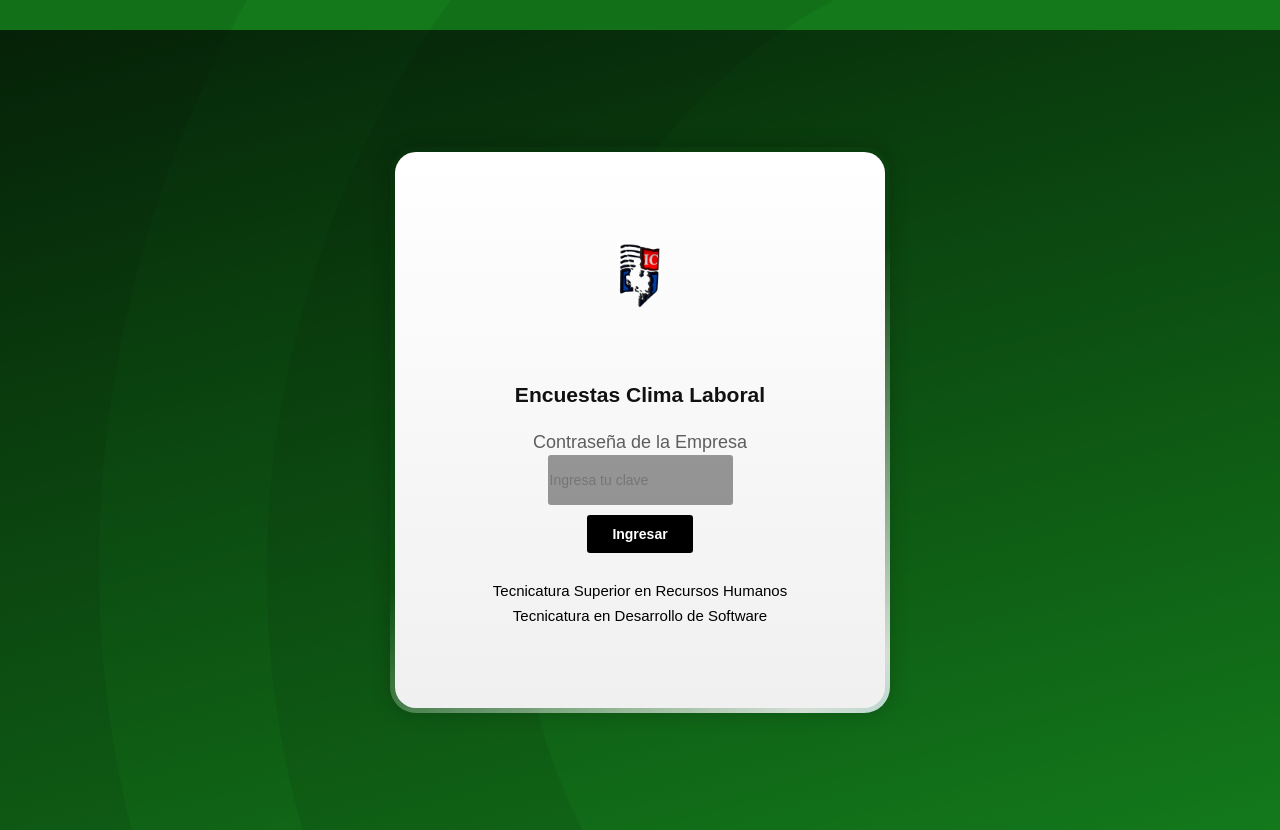
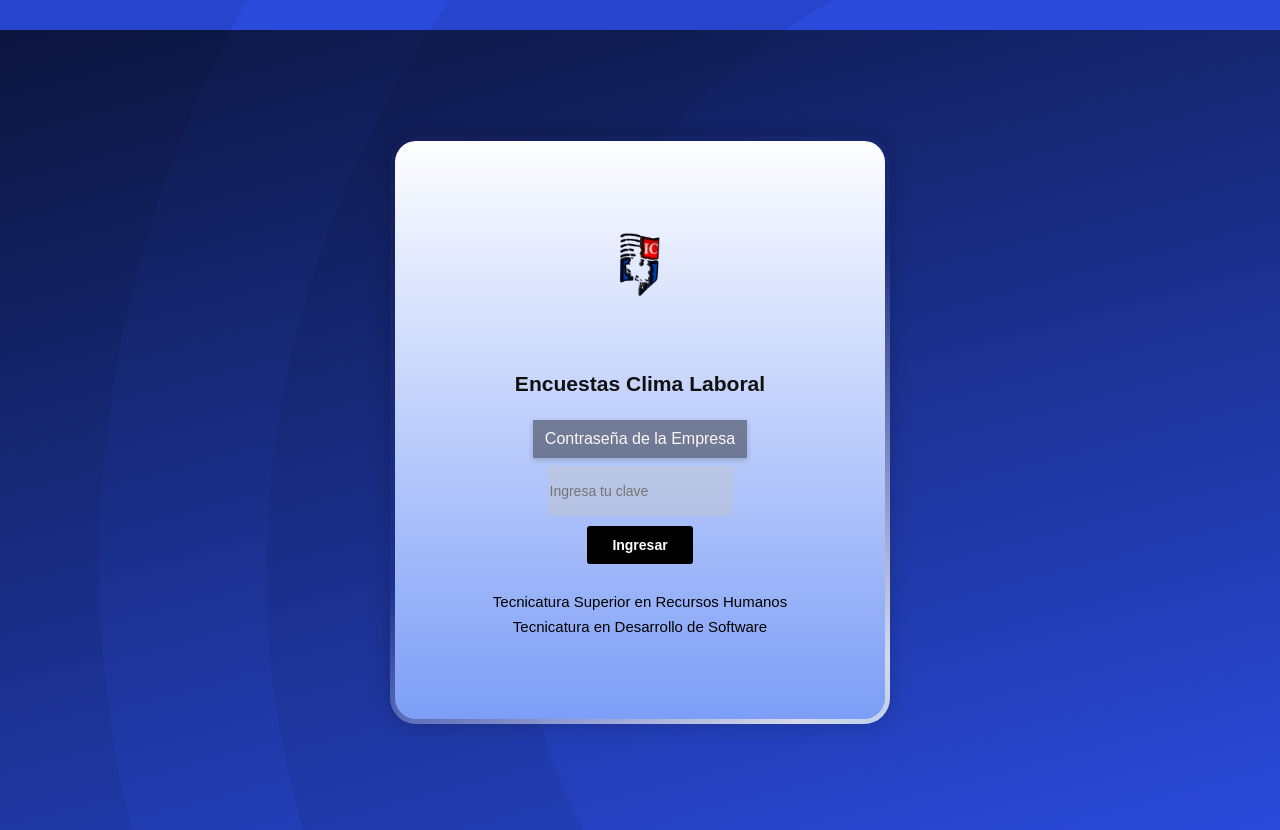
Before and after one commit to guille2506/Encuestas2025, a PHP site: page / in a window 1280 px wide. Run offline with PHP 8.4, Linux system fonts and the light colour scheme.

Commit message:
cambio 3 css

```diff
--- a/css/style.css
+++ b/css/style.css
@@ -21,7 +21,7 @@ body.style_1 {
   }
 }
 body.style_2 {
-  background: rgb(19, 121, 27) url(../images/pattern_3.svg) no-repeat center left;
+  background: rgb(42, 74, 219) url(../images/pattern_3.svg) no-repeat center left;
   -webkit-background-size: cover;
   -moz-background-size: cover;
   -o-background-size: cover;
@@ -59,9 +59,16 @@ strong {
   font-weight: 500;
 }
 label {
+   font-weight: 400;
+  margin-bottom: 3px;
+  display: inline-block;
   font-weight: 400;
-  margin-bottom: 3px;
-  color: #5f5d5d;
+  margin-bottom: 8px;
+  color: #fff7f7;
+  background-color: #00000067;
+  padding: 8px 12px;
+  box-shadow: 0 2px 6px rgba(0, 0, 0, 0.2);
+  font-size: 16px;
 }
 hr {
   margin: 30px 0 30px 0;
@@ -793,13 +800,13 @@ span.error:after {
   height: calc(2.85rem + 2px);
   color: #000000;
   font-weight: 500;
-  background-color: rgba(0, 0, 0, 0.4);
+  background-color: rgba(196, 195, 195, 0.4);
 
 }
 .form-control:focus {
   box-shadow: none;
   border: none;
-  color: #1b1b1b;
+  color: #f0e8e8;
   background-color: rgba(5, 5, 5, 0.4);
 }
 .review_message {
@@ -1533,7 +1540,7 @@ body[dir="rtl"] .fl-form .fl-wrap-select:after {
   .col-lg-6 {
     width: 320%;
     max-width: 500px;
-    background: linear-gradient(#ffffff, #f0f0f0) padding-box,
+    background: linear-gradient(#fefeff, #7d9ef7) padding-box,
                 linear-gradient(145deg, transparent 35%, rgba(240, 240, 240, 0.873), rgba(64, 201, 255, 0.681)) border-box;
     border: 5px solid transparent;
     padding: 5rem;
@@ -1553,7 +1560,7 @@ body[dir="rtl"] .fl-form .fl-wrap-select:after {
   .col-lg-10 {
     width: 320%;
     max-width: 560px;
-    background: linear-gradient(#ffffff, #f0f0f0) padding-box,
+    background: linear-gradient(#fefeff, #4e7dff) padding-box,
                 linear-gradient(145deg, transparent 35%, rgba(240, 240, 240, 0.873), rgba(64, 201, 255, 0.681)) border-box;
     border: 5px solid transparent;
     padding: 5rem;
```
